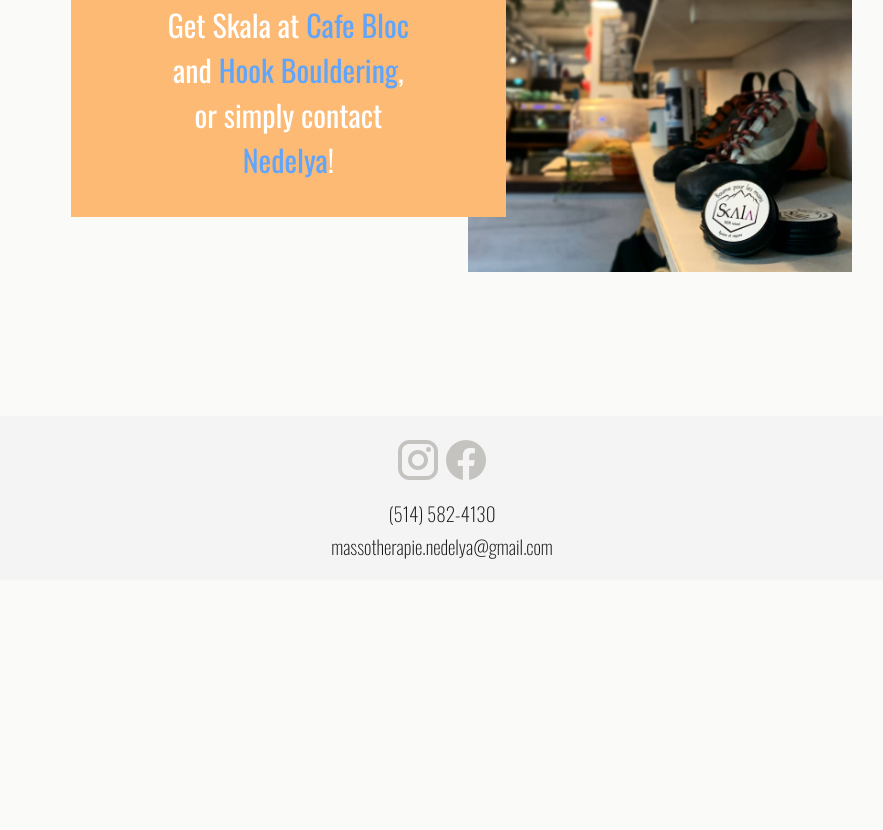
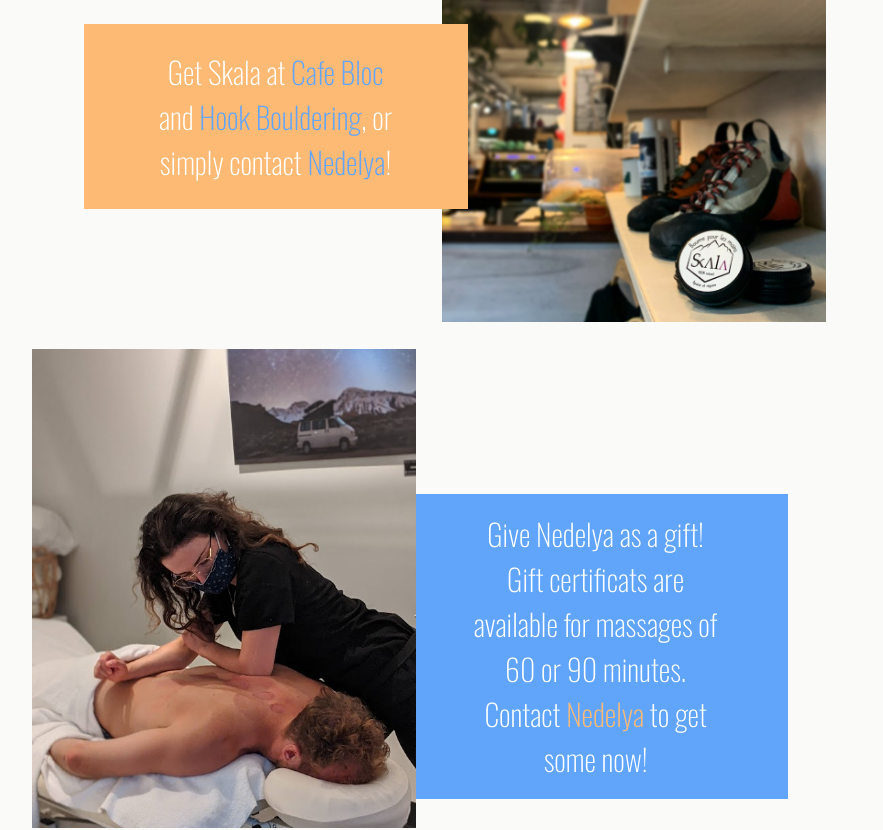
Before and after one commit to edouardblais/nedelya-masso, a React (Create React App) app: page /nedelya-masso/en/shop in a window 1280 px wide. Shown: the part 680-1510 px from the top of the page, without its empty margins (198-1081 px from the left). Before the commit the page ends 1279 px from the top, so only its background shows below. Built offline with nearby package versions, Linux system fonts and the light colour scheme.

Commit message:
finished shop component

```diff
--- a/src/shop/Boutique.js
+++ b/src/shop/Boutique.js
@@ -2,6 +2,7 @@
 import './shop.css';
 import skalaCB from '../img/skalacb.jpg';
 import skalaHand from '../img/skalahand.jpeg';
+import nedMass2 from '../img/nedmass2.jpg';
 import facebook from '../img/facebook.png';
 import instagram from '../img/instagram.png';
 import { Link } from 'react-router-dom';
@@ -14,15 +15,23 @@
                     <img src={skalaHand} alt='skala in hands' className='skalahand'/>
                 </div>
                 <div className='shop-text-box-right'>
-                    <p className='home-text'>Produit par Nedelya, Skala est un baume réparateur dédié aux grimpeurs fait exclusivement d’ingrédients naturels</p>
+                    <p className='shop-text'>Produit par Nedelya, Skala est un baume réparateur dédié aux grimpeurs fait exclusivement d’ingrédients naturels</p>
                 </div>
             </div>
             <div className='shop-sub-box'>
                 <div className='shop-text-box-left'>
-                    <p className='home-text'>Procurez-vous du Skala au <a href='https://www.cafebloc.com/' className='shop-link'>Café Bloc</a> et au <a className='shop-link' href='https://www.hookbouldering.com/'>Hook Bouldering</a>, ou encore en contactant directement <Link className='shop-link' to='../nedelya-masso/fr/contact'>Nedelya</Link>!</p>
+                    <p className='shop-text'>Procurez-vous du Skala au <a href='https://www.cafebloc.com/' className='shop-link'>Café Bloc</a> et au <a className='shop-link' href='https://www.hookbouldering.com/'>Hook Bouldering</a>, ou encore en contactant directement <Link className='shop-link' to='../nedelya-masso/fr/contact'>Nedelya</Link>!</p>
                 </div>
                 <div className='shop-image-box-right'>
                     <img src={skalaCB} alt='skala at cafe bloc' className='skalacb'/>
+                </div>
+            </div>
+            <div className='shop-sub-box'>
+                <div className='shop-image-box-left-alternative'>
+                    <img src={nedMass2} alt='nedelya massaging' className='nedmass2'/>
+                </div>
+                <div className='shop-text-box-right-alternative'>
+                    <p className='shop-text'>Offrez Nedelya en cadeau! Des certificats-cadeaux sont disponibles pour des massages de 60 ou de 90 minutes. Contactez <Link className='shop-link-alternative' to='../nedelya-masso/fr/contact'>Nedelya</Link> pour vous en procurez!</p>
                 </div>
             </div>
             <div className='know-more-box'>
--- a/src/shop/Shop.js
+++ b/src/shop/Shop.js
@@ -3,6 +3,7 @@
 import './shop.css';
 import skalaCB from '../img/skalacb.jpg';
 import skalaHand from '../img/skalahand.jpeg';
+import nedMass2 from '../img/nedmass2.jpg';
 import facebook from '../img/facebook.png';
 import instagram from '../img/instagram.png';
 
@@ -14,15 +15,23 @@
                     <img src={skalaHand} alt='skala in hands' className='skalahand'/>
                 </div>
                 <div className='shop-text-box-right'>
-                    <p className='home-text'>Produced by Nedelya, Skala is a repairing balm dedicated to climbers made exclusively from natural ingredients</p>
+                    <p className='shop-text'>Produced by Nedelya, Skala is a repairing balm dedicated to climbers made exclusively from natural ingredients</p>
                 </div>
             </div>
             <div className='shop-sub-box'>
                 <div className='shop-text-box-left'>
-                    <p className='home-text'>Get Skala at <a href='https://www.cafebloc.com/' className='shop-link'>Cafe Bloc</a> and <a className='shop-link' href='https://www.hookbouldering.com/'>Hook Bouldering</a>, or simply contact <Link className='shop-link' to='../nedelya-masso/en/contact'>Nedelya</Link>!</p>
+                    <p className='shop-text'>Get Skala at <a href='https://www.cafebloc.com/' className='shop-link'>Cafe Bloc</a> and <a className='shop-link' href='https://www.hookbouldering.com/'>Hook Bouldering</a>, or simply contact <Link className='shop-link' to='../nedelya-masso/en/contact'>Nedelya</Link>!</p>
                 </div>
                 <div className='shop-image-box-right'>
                     <img src={skalaCB} alt='skala at cafe bloc' className='skalacb'/>
+                </div>
+            </div>
+            <div className='shop-sub-box'>
+                <div className='shop-image-box-left-alternative'>
+                    <img src={nedMass2} alt='nedelya massaging' className='nedmass2'/>
+                </div>
+                <div className='shop-text-box-right-alternative'>
+                    <p className='shop-text'>Give Nedelya as a gift! Gift certificats are available for massages of 60 or 90 minutes. Contact <Link className='shop-link-alternative' to='../nedelya-masso/fr/contact'>Nedelya</Link> to get some now!</p>
                 </div>
             </div>
             <div className='know-more-box'>
--- a/src/shop/shop.css
+++ b/src/shop/shop.css
@@ -2,7 +2,7 @@
     display:flex;
     flex-direction: column;
     width: 100vw;
-    padding: 1.5vw 0 1.5vw 0;
+    padding: 1.5vw 0 0 0;
     gap:5vw;
 }
 
@@ -10,6 +10,10 @@
     display: flex;
     flex-direction: row;
     justify-content: center;
+}
+
+.shop-text {
+    font-size: 2.5rem;
 }
 
 .skalahand, .skalacb {
@@ -22,6 +26,10 @@
 
 .skalacb {
     width:30vw;
+}
+
+.nedmass2 {
+    width: 30vw;
 }
 
 .skala-logo {
@@ -37,37 +45,79 @@
 
 }
 
+.shop-image-box-left-alternative {
+    position: relative;
+    object-fit: cover;
+    top:-10%;
+    left:-2%;
+    z-index:10;
+
+}
+
 .shop-image-box-right {
     position: relative;
     object-fit: cover;
-    top:-15%;
+    top:-2%;
     z-index:11;
 
 }
 
-.shop-text-box-right, .shop-text-box-left {
+.shop-text-box-right, .shop-text-box-left, .shop-text-box-right-alternative {
     max-width: 20vw;
-    max-height: 25vh;
     display: flex;
     flex-direction: column;
     justify-content: center;
     align-items: center;
     position: relative;
-    background-color: rgba(253, 186, 116, 1);
     color:white;
-    padding:2vw 7vw 2vw 7vw;
+    padding:1vw 5vw 1vw 5vw;
     text-align: center;
 }
 
 .shop-text-box-right {
     top:20px;
     left:-3%;
+    background-color: #fdba74;
+    max-height:25vh;
 }
 
 .shop-text-box-left {
-    top:20px;
-    right:-3%;
+    top:20%;
+    right:-2%;
     z-index: 15;
+    background-color: #fdba74;
+    max-height:20vh;
+}
+
+.shop-text-box-right-alternative {
+    background-color:#60a5fa ;
+    top:20%;
+    left:-3%;
+    max-height:35vh;
+}
+
+@media (max-width: 1200px) {
+    .shop-text {
+        font-size: 2rem;
+    }
+}
+
+@media (max-width: 1000px) {
+    .shop-text {
+        font-size:1.8rem;
+    }
+}
+
+@media (max-width: 800px) {
+    .shop-text {
+        font-size: 1.4rem;
+    }
+}
+
+@media (max-width: 600px) {
+    .shop-text {
+        font-size: 1.1rem;
+    }
 }
 
 .shop-link {
@@ -77,3 +127,11 @@
 .shop-link:hover {
     color: #0369a1;
 }
+
+.shop-link-alternative {
+    color:#fdba74;
+}
+
+.shop-link-alternative:hover {
+    color: #fb923c;
+}
```
Also changed, not shown: src/img/nedmass2.jpg (added).
